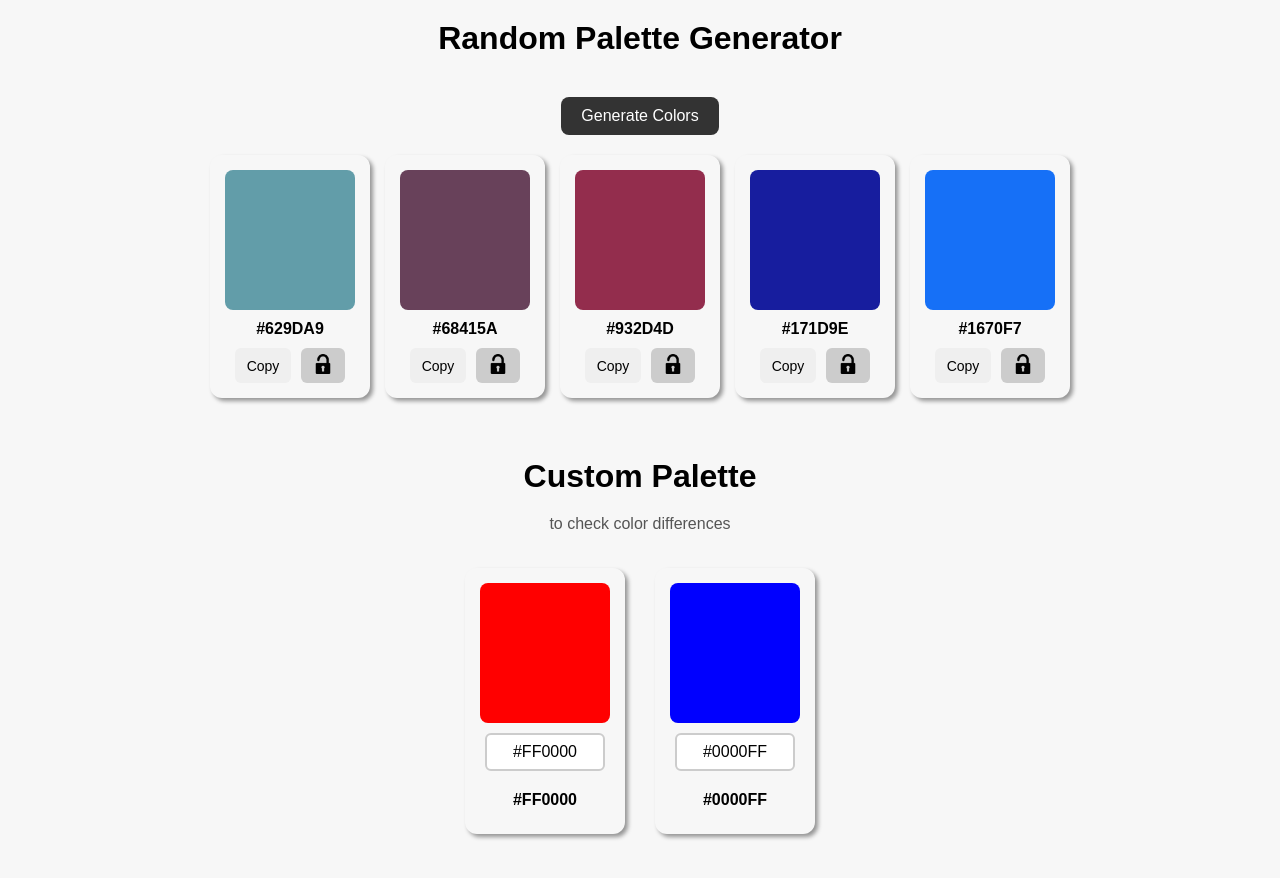
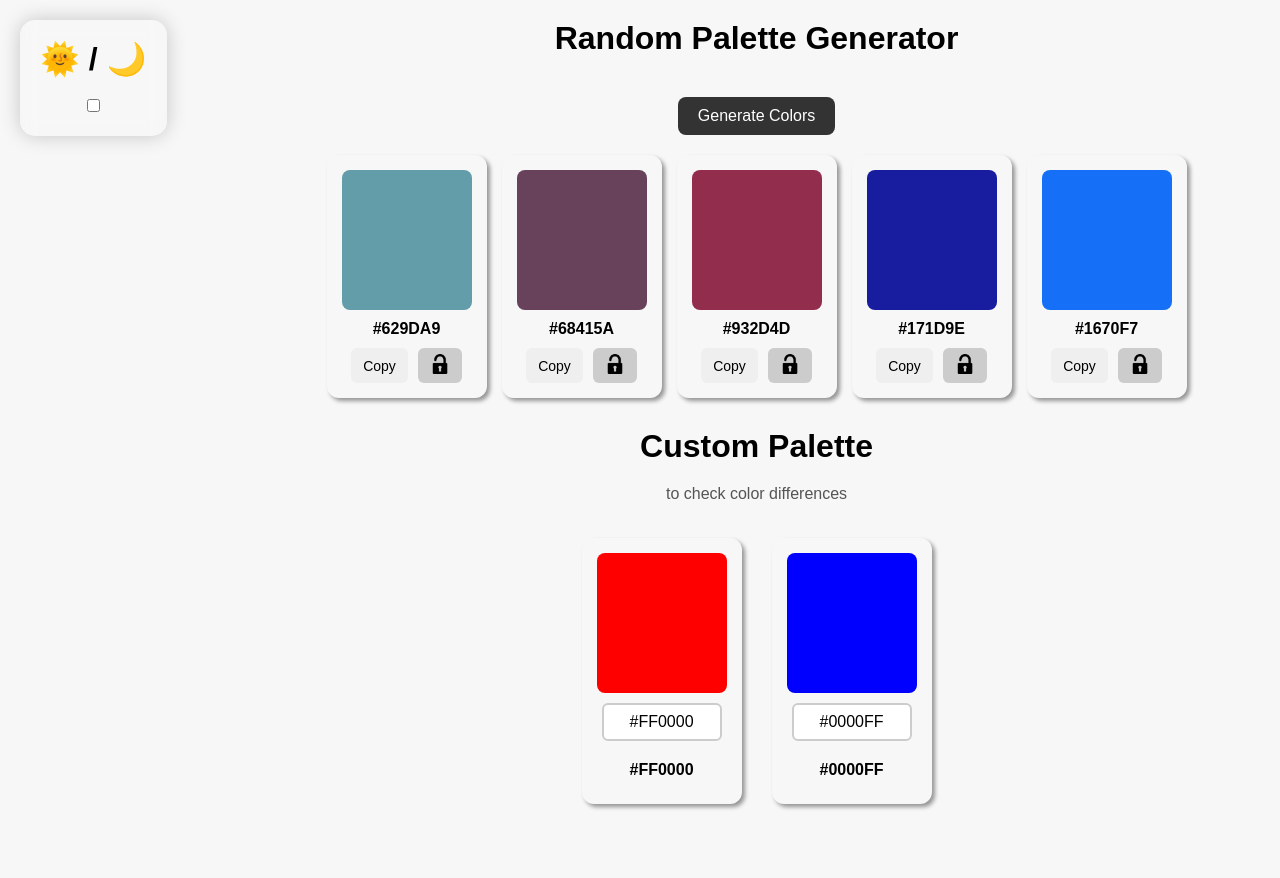
Before and after one commit to You-Self/color-generator, a plain HTML site: page index.html in a window 1280 px wide. Drawn offline with Linux system fonts and the light colour scheme.

Commit message:
added toggle-box for day\night theme

```diff
--- a/index.html
+++ b/index.html
@@ -8,18 +8,26 @@
   <link rel="stylesheet" href="styles.css">
 </head>
 <body>
+  <div class="toggle-box sidebar">
+    <h1>🌞 / 🌙</h1>
+    <label class="switch">
+      <input type="checkbox" id="modeToggle">
+      <span class="slider"></span>
+    </label>
+  </div>
+
+  <div>
     <div class="main-generator">
       <h1>Random Palette Generator</h1>
       <button class="generate-btn">Generate Colors</button>
       <div class="palette" id="palette"></div>
     </div>
-
     <div class="main-generator custom-generator">
       <h1>Custom Palette</h1>
       <p class="description">to check color differences</p>
       <div class="custom-palette" id="custom-palette"></div>
     </div>
-
+  </div>
   <script src="script.js"></script>
 </body>
 </html>
--- a/styles.css
+++ b/styles.css
@@ -6,11 +6,26 @@
 body {
   font-family: Arial, sans-serif;
   display: flex;
-  flex-direction: column;
-  align-items: center;
+  flex-direction: row;
+  align-items: flex-start;
   padding: 20px;
   background: #f7f7f7;
-  height: 1000px;
+  height: 900px;
+}
+
+.toggle-box.sidebar {
+  z-index: 10;
+  text-align: center;
+  padding: 20px;
+  border-radius: 15px;
+  backdrop-filter: blur(10px);
+  background: rgba(255,255,255,0.05);
+  box-shadow: 0 0 20px rgba(0,0,0,0.2);
+
+  position: sticky;
+  top: 20px;
+  left: 0;
+  margin-right: 160px;
 }
 
 .main-generator {
```
Lines whose indentation alone changed are shown as unchanged.
